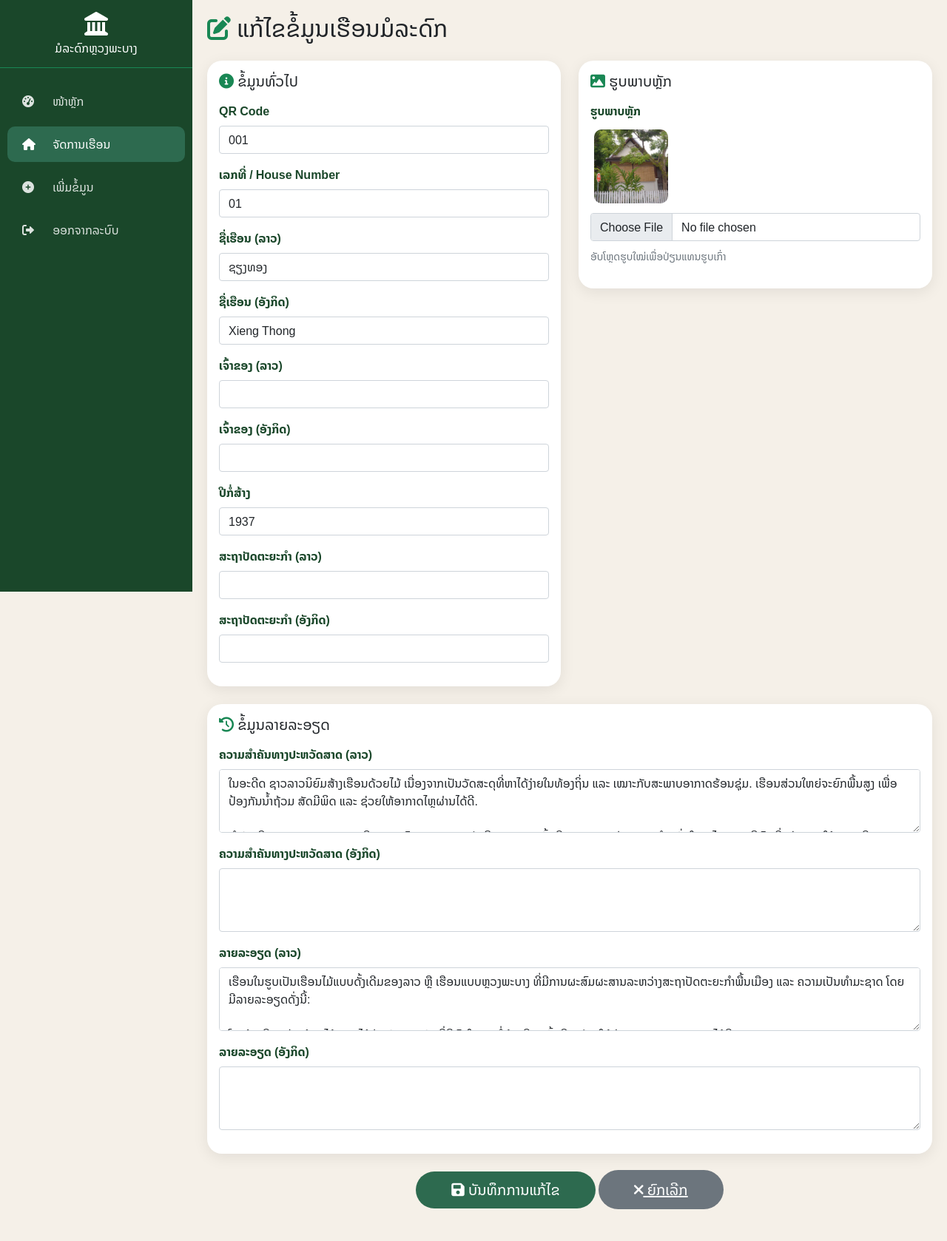
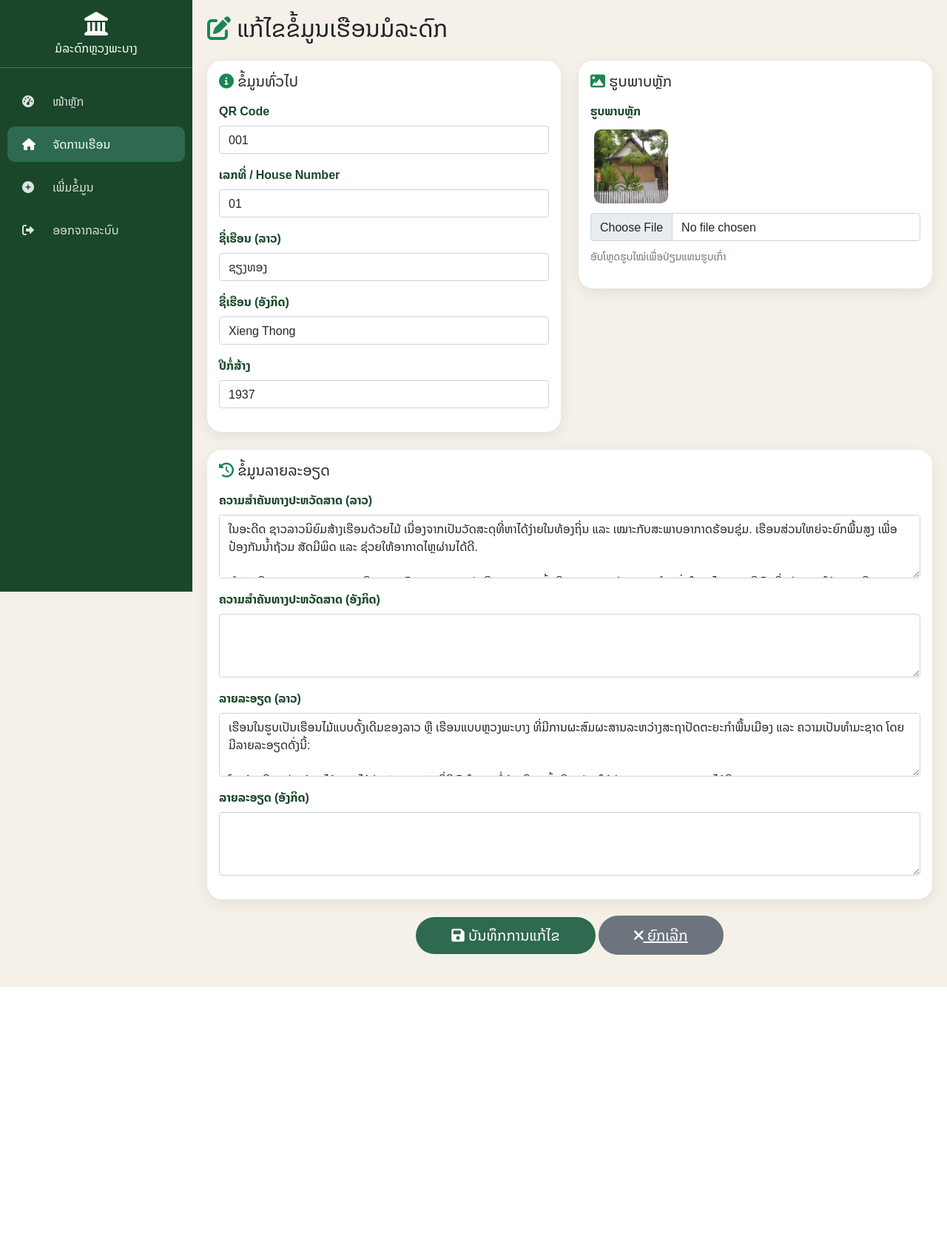
Before and after one commit to ling-gwdgw2/luangprabang_heritage2, a PHP site: page /luangprabang_heritage/admin/edit_house.php?id=28 in a window 1280 px wide. Shown: the whole page at 74% size. After the commit the page ends 1334 px from the top, so only its background shows below. Run offline with PHP 8.4, Linux system fonts and the light colour scheme; a user stored in the database is signed in; data comes from the database, SQL or seed files in the repository; some libraries are stand-ins or nearby versions.

Commit message:
ລົບເຈົ້າຂອງ + ສະຖາປັດຕະຍະກຳ

```diff
--- a/admin/edit_house.php
+++ b/admin/edit_house.php
@@ -161,30 +161,13 @@ if ($_SERVER['REQUEST_METHOD'] === 'POST') {
                             <input type="text" name="house_name_en" class="form-control" value="<?php echo htmlspecialchars($house['house_name_en']); ?>">
                         </div>
 
-                        <div class="mb-3">
-                            <label class="form-label">ເຈົ້າຂອງ (ລາວ)</label>
-                            <input type="text" name="owner_name_lo" class="form-control" value="<?php echo htmlspecialchars($house['owner_name_lo']); ?>">
-                        </div>
-
-                        <div class="mb-3">
-                            <label class="form-label">ເຈົ້າຂອງ (ອັງກິດ)</label>
-                            <input type="text" name="owner_name_en" class="form-control" value="<?php echo htmlspecialchars($house['owner_name_en']); ?>">
-                        </div>
 
                         <div class="mb-3">
                             <label class="form-label">ປີກໍ່ສ້າງ</label>
                             <input type="number" name="construction_year" class="form-control" value="<?php echo $house['construction_year']; ?>">
                         </div>
 
-                        <div class="mb-3">
-                            <label class="form-label">ສະຖາປັດຕະຍະກຳ (ລາວ)</label>
-                            <input type="text" name="architectural_style_lo" class="form-control" value="<?php echo htmlspecialchars($house['architectural_style_lo']); ?>">
-                        </div>
 
-                        <div class="mb-3">
-                            <label class="form-label">ສະຖາປັດຕະຍະກຳ (ອັງກິດ)</label>
-                            <input type="text" name="architectural_style_en" class="form-control" value="<?php echo htmlspecialchars($house['architectural_style_en']); ?>">
-                        </div>
 
                         <!-- <div class="mb-3">
                             <label class="form-label">ສະຖານະ</label>
```
